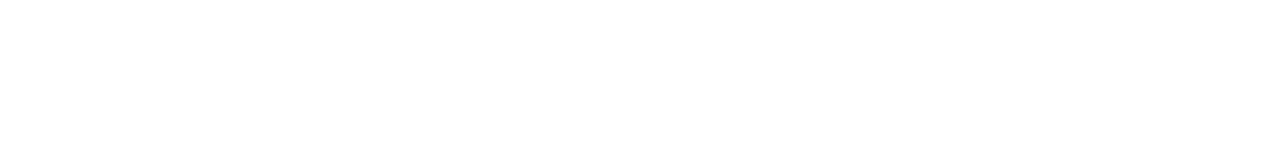
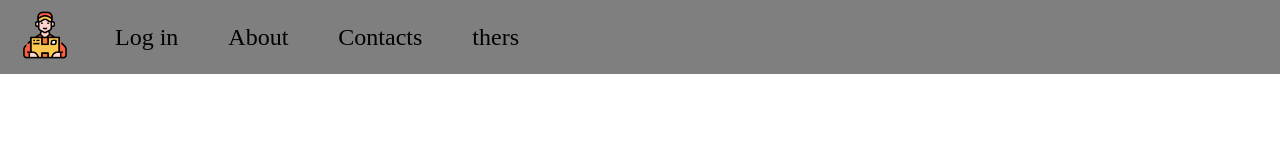
Before and after one commit to princejoy123/Responsive-website-2, a plain HTML site: page index.html in a window 1280 px wide. Drawn offline with Linux system fonts and the light colour scheme.

Commit message:
Added navbar section

```diff
--- a/index.html
+++ b/index.html
@@ -1,11 +1,26 @@
 <!DOCTYPE html>
 <html lang="en">
+
 <head>
     <meta charset="UTF-8">
     <meta name="viewport" content="width=device-width, initial-scale=1.0">
-    <title>Document</title>
+    <title>Online Flower Delivary Services</title>
+    <link rel="stylesheet" href="styles/style.css" class="css">
 </head>
+
 <body>
+    <nav class="navbar">
+        <div class="logo">
+            <img src="Images/Group 57.png" alt="Profile pic">
+        </div>
+        <ul>
+            <li class="icons"><a href=""></a>Log in</li>
+            <li class="icons"><a href=""></a>About</li>
+            <li class="icons"><a href=""></a>Contacts</li>
+            <li class="icons"><a href=""></a>thers</li>
+        </ul>
+    </nav>
 
 </body>
+
 </html>
--- a/styles/style.css
+++ b/styles/style.css
@@ -0,0 +1,53 @@
+/* Start my website */
+
+* {
+    margin: 0;
+    padding: 0;
+}
+
+/* Navbar Section */
+
+.navbar {
+    display: flex;
+    align-items: center;
+    position: relative;
+
+}
+
+.logo img {
+    margin: 10px 20px;
+    height: 50px;
+
+}
+
+.navbar ul {
+    display: flex;
+
+}
+
+.navbar::before {
+    content: "";
+    position: absolute;
+    background-color: black;
+    height: 100%;
+    width: 100%;
+    z-index: -1;
+    opacity: 0.5;
+
+}
+
+.navbar ul li {
+    font-size: 1.5rem;
+    list-style: none;
+    display: block;
+    color: black;
+    padding: 5px 25px;
+    border-radius: 18px;
+
+}
+
+.navbar ul li:hover {
+    color: white;
+    background-color: black;
+
+}
```
